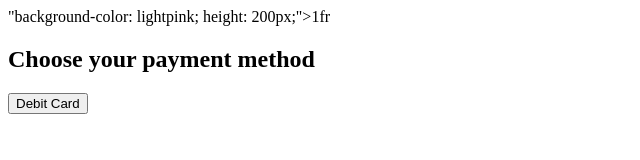
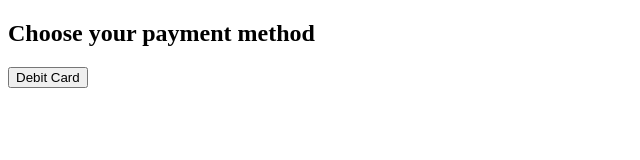
Before and after one commit to DrPepper130/Reselling-Bots, a plain HTML site: page paymentmethod.html in a window 1280 px wide. Shown: the whole page, without its empty margins (0-640 px from the left). Drawn offline with Linux system fonts and the light colour scheme.

Commit message:
Update paymentmethod.html

```diff
--- a/paymentmethod.html
+++ b/paymentmethod.html
@@ -4,7 +4,6 @@
     <title>Purchase</title>
   </head>
   <body style="padding-bottom: 1000px;">
-    "background-color: lightpink; height: 200px;">1fr</div>
     <div>
       <h2>Choose your payment method</h2>
     </div>
```
